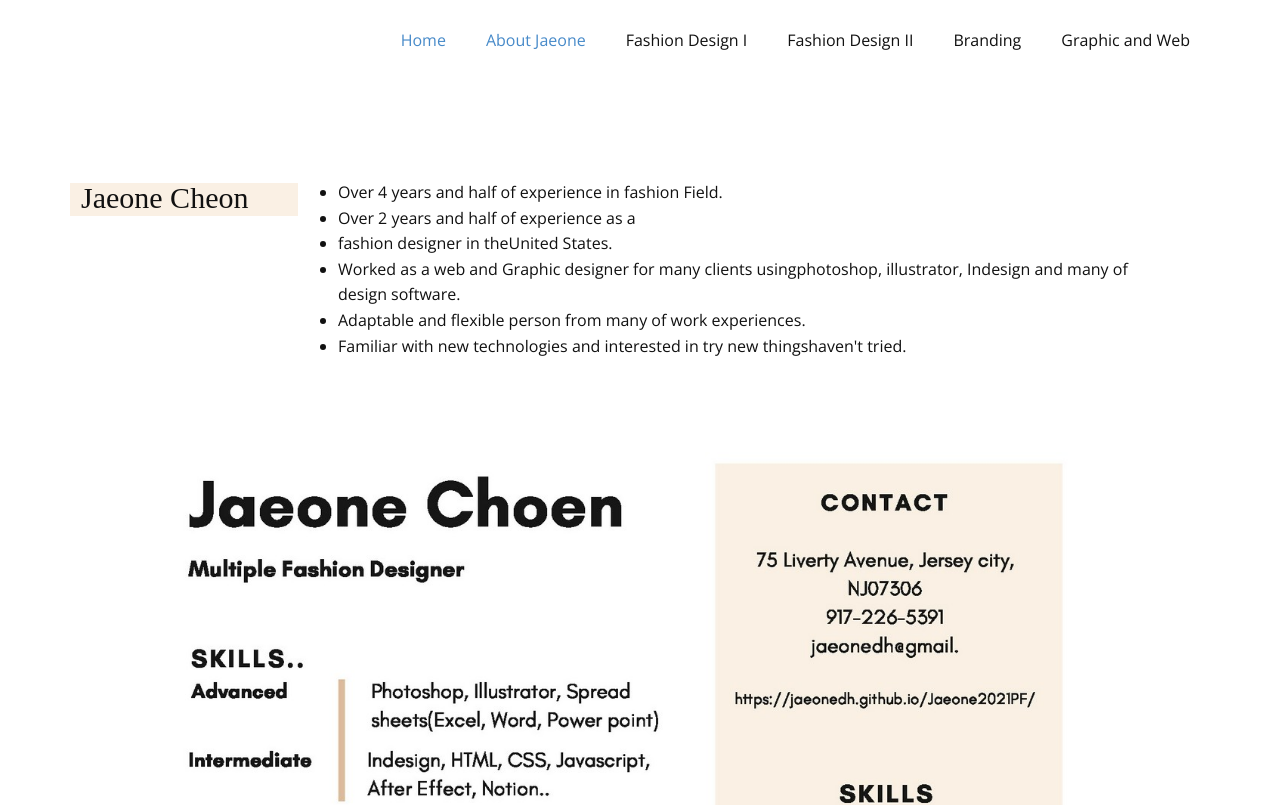
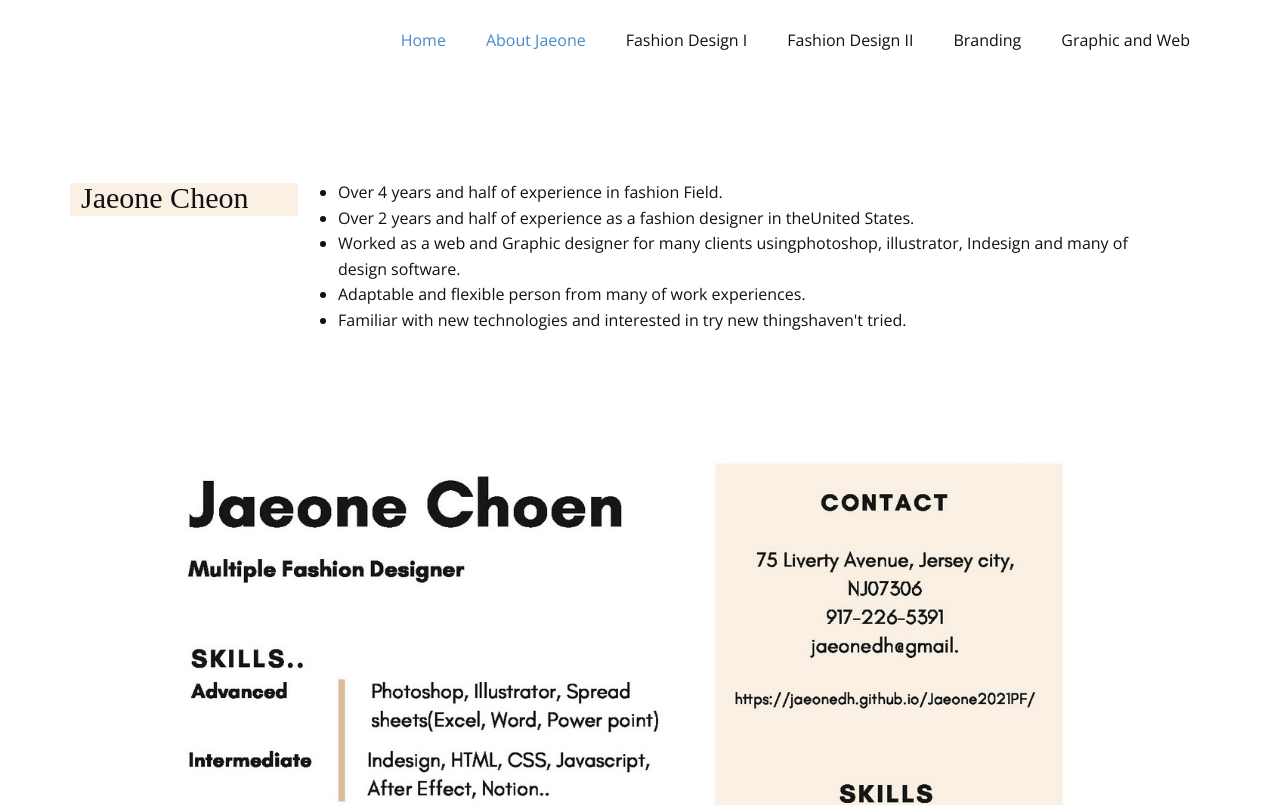
Before and after one commit to jaeonedh/Jaeone2021PF, a plain HTML site: page Home.html in a window 1280 px wide. Shown: the top 805 px of the page. Drawn offline with nearby package versions, Linux system fonts and the light colour scheme; a web font is replaced by a local one.

Commit message:
Update Home.html

```diff
--- a/Home.html
+++ b/Home.html
@@ -82,8 +82,7 @@
                     <div class="u-container-layout u-valign-middle-sm u-container-layout-2">
                       <ul class="u-text u-text-2">
                         <li>Over 4 years and half of experience in fashion Field. </li>
-                        <li>Over 2 years and half of experience as a </li>
-                        <li>fashion designer in theUnited States. </li>
+                        <li>Over 2 years and half of experience as a fashion designer in theUnited States. </li>
                         <li>Worked as a web and Graphic designer for many clients usingphotoshop, illustrator, Indesign and many of design software. </li>
                         <li>Adaptable and flexible person from many of work experiences. </li>
                         <li>Familiar with new technologies and interested in try new thingshaven't tried.</li>
```
